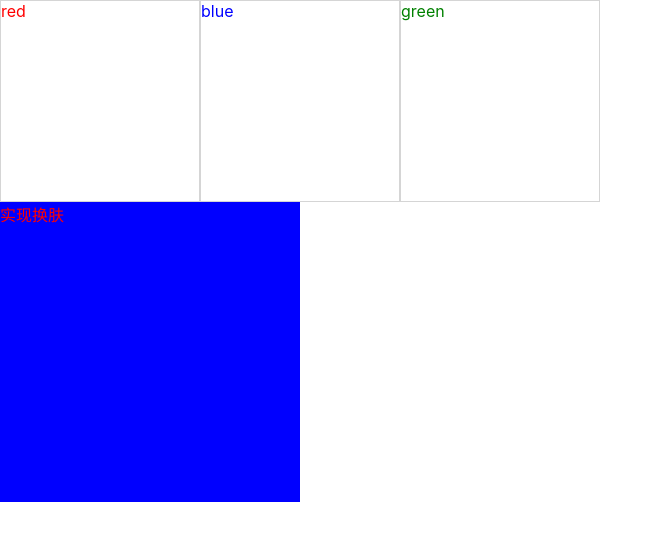
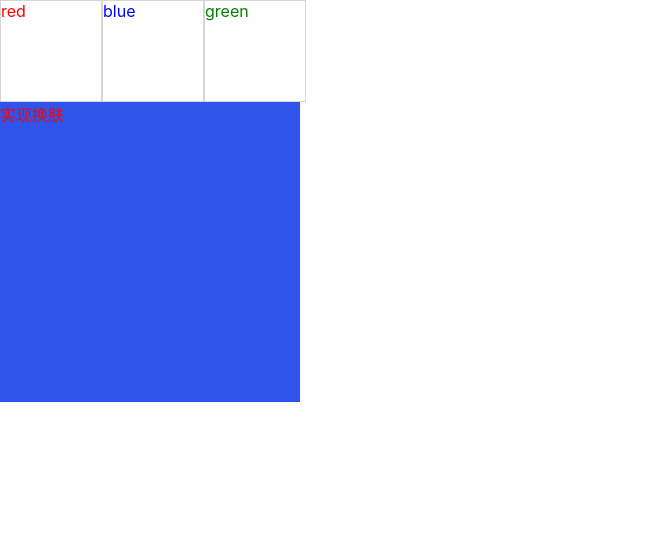
Before and after one commit to growT/react-learning, a React app: page / in a window 1280 px wide. Shown: the top 540 px of the page, without its empty margins (0-663 px from the left). Built offline with nearby package versions, Linux system fonts and the light colour scheme.

Commit message:
使用less进行换肤

```diff
--- a/src/pages/ChangeSkin/index.css
+++ b/public/index.css
@@ -3,13 +3,13 @@
   width: 600px;
 }
 .color-item {
-  width: 200px;
-  height: 200px;
+  width: 100px;
+  height: 100px;
   border: 1px solid #d5d5d5;
 }
 .color-box {
   width: 300px;
   height: 300px;
-  color: red;
+  color: #fff;
   background-color: blue;
 }
--- a/public/index.html
+++ b/public/index.html
@@ -19,6 +19,7 @@
       work correctly both with client-side routing and a non-root public URL.
       Learn how to configure a non-root public URL by running `npm run build`.
     -->
+    <link rel="stylesheet/less" type="text/css" href="index.less" />
     <title>React App</title>
   </head>
   <body>
--- a/src/pages/ChangeSkin/index.less
+++ b/public/index.less
@@ -1,12 +1,12 @@
-@primary-color: red;
+@primary-color: #fff;
 @bg-color: blue;
 .colors {
     display: flex;
     width: 600px;
 }
 .color-item {
-    width: 200px;
-    height: 200px;
+    width: 100px;
+    height: 100px;
     border: 1px solid #d5d5d5;
 }
 
--- a/src/pages/ChangeSkin/index.js
+++ b/src/pages/ChangeSkin/index.js
@@ -1,12 +1,19 @@
 
 import React, {Component} from 'react'
-import './index.less'
 import loadScript from '../../utils/utils'
 
 const colors = ['red','blue','green']
 const lessUrl =
             'https://cdnjs.cloudflare.com/ajax/libs/less.js/2.7.2/less.min.js';
+/**
+ * less文件必须使用link方式引用，
+ * 比如：<link rel="stylesheet/less" type="text/css" href="index.less" />，这里实在index.html中引用
+ * 并且less需要考虑每次改变颜色编译的速度
+ */
 class ChangeSkin extends Component {
+    componentDidMount() {
+        this.handleColorChange('red');
+    }
     handleColorChange  = (color) =>{
         // 如果Less已经加载了，就去改变颜色，如果Less没有加载就，首先加载less在去改变颜色
         if(this.isLessLoad) {
```
